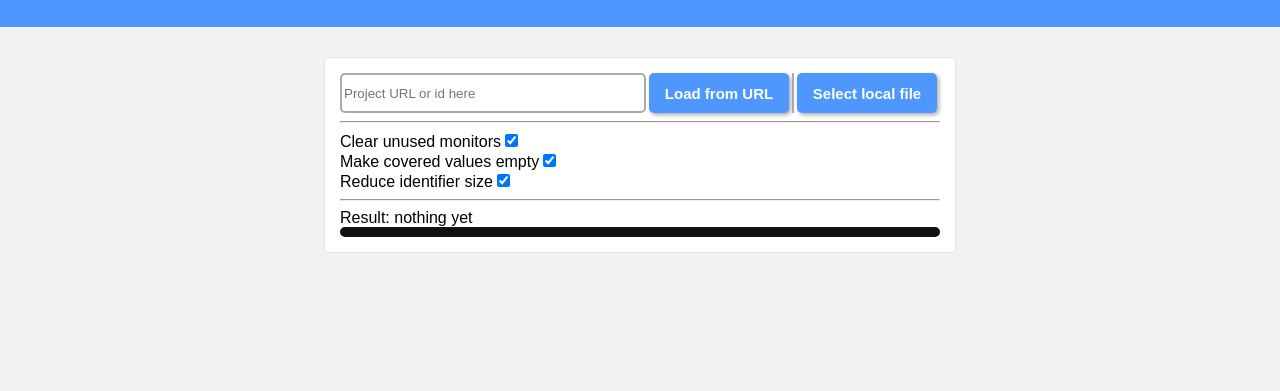
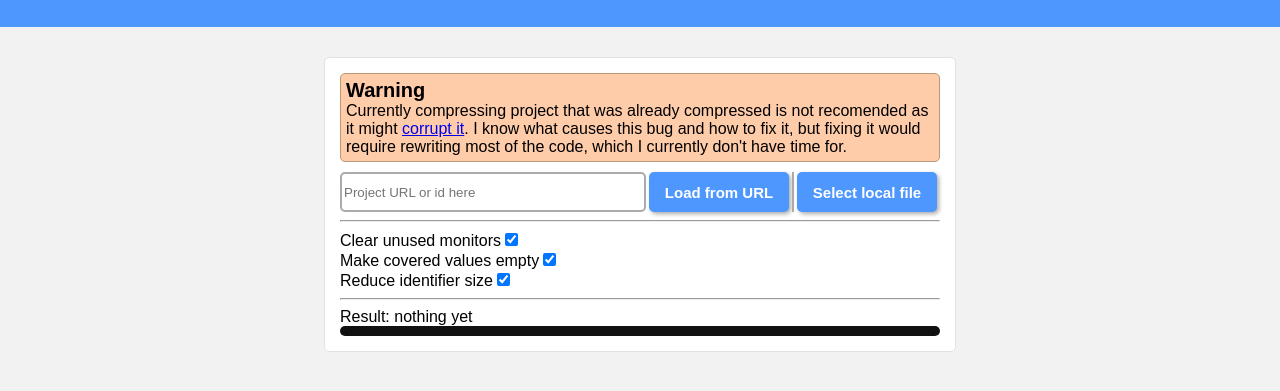
Before and after one commit to Xeltalliv/ScratchTools, a plain HTML site: page ProjectJsonMinimizer/index.html in a window 1280 px wide. Shown: the part 123-514 px from the top of the page. Drawn offline with Linux system fonts and the light colour scheme.

Commit message:
Add bug warning

```diff
--- a/ProjectJsonMinimizer/index.html
+++ b/ProjectJsonMinimizer/index.html
@@ -10,6 +10,11 @@
 			<span class=title>Scratch 3 project.json minimizer</title>
 		</div>
 		<div class=inb>
+			<div class=warning>
+				<span class=warningTitle>Warning</span>
+				<br>
+				Currently compressing project that was already compressed is not recomended as it might <a href=https://scratch.mit.edu/users/GarboMuffin/#comments-202887976>corrupt it</a>. I know what causes this bug and how to fix it, but fixing it would require rewriting most of the code, which I currently don't have time for.
+			</div>
 			<div class=buttonHolder><input type=text placeholder="Project URL or id here" id=urlInput class=urlInput><button onclick=Loader.loadFromUrl() id=loadFromUrl>Load from URL</button><div class=divider></div><button onclick=Loader.loadFromFile() id=loadFromFile>Select local file</button></div>
 			<span id=importError class=redText></span>
 			<hr>
--- a/ProjectJsonMinimizer/style.css
+++ b/ProjectJsonMinimizer/style.css
@@ -101,3 +101,14 @@ body{
 .hidden{
 	display: none;
 }
+.warning{
+	background-color: #ffccaa;
+	border: 1px solid #bb9977;
+	border-radius: 5px;
+	margin: 0px 0px 10px 0px;
+	padding: 5px;
+}
+.warningTitle{
+	font-weight: bold;
+	font-size: 20px;
+}
```
